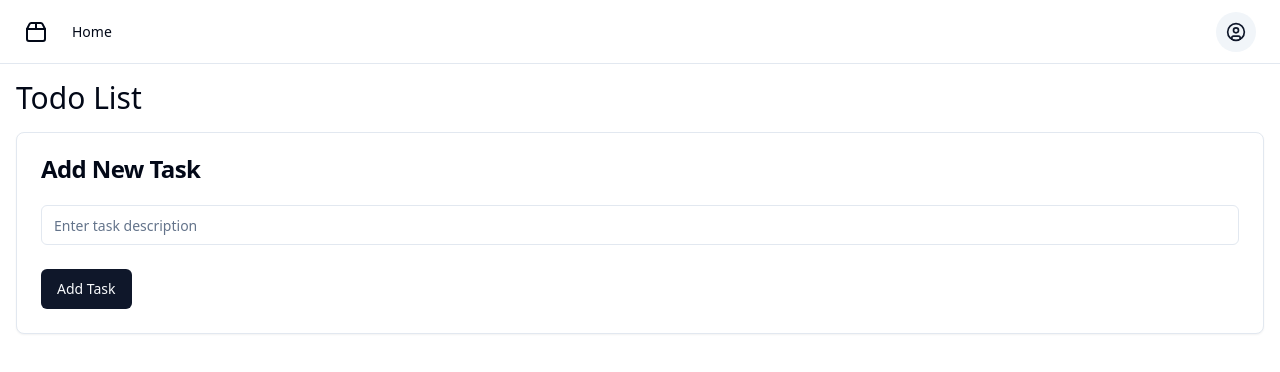
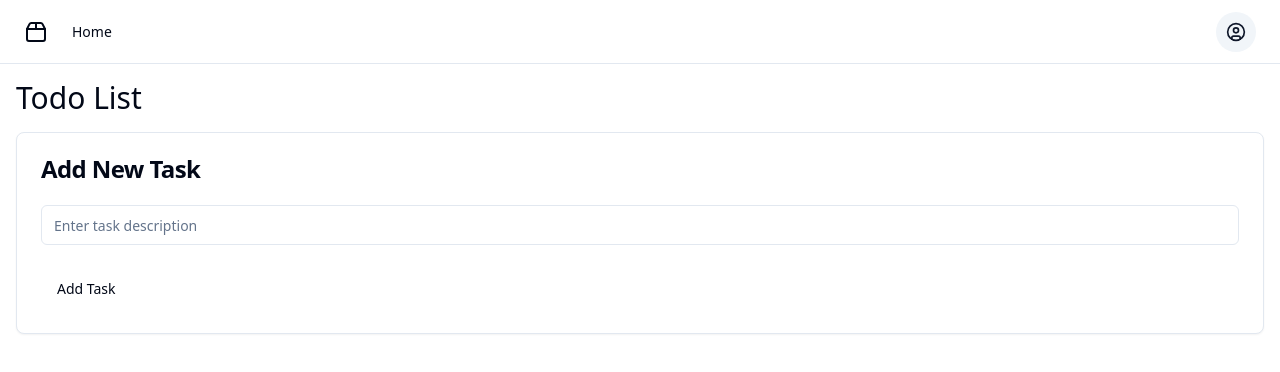
Before and after one commit to GPT-Engineer-App-Dev/t-1598, a React (Vite) app: page / in a window 1280 px wide. Shown: the top 372 px of the page. Built offline with nearby package versions, Linux system fonts and the light colour scheme.

Commit message:
Changed the color of the add button to green in the todo app.

```diff
--- a/src/pages/Index.jsx
+++ b/src/pages/Index.jsx
@@ -50,7 +50,7 @@ const Index = () => {
           />
         </CardContent>
         <CardFooter>
-          <Button onClick={addTask}>Add Task</Button>
+          <Button variant="green" onClick={addTask}>Add Task</Button>
         </CardFooter>
       </Card>
       <div className="mt-6">
```
